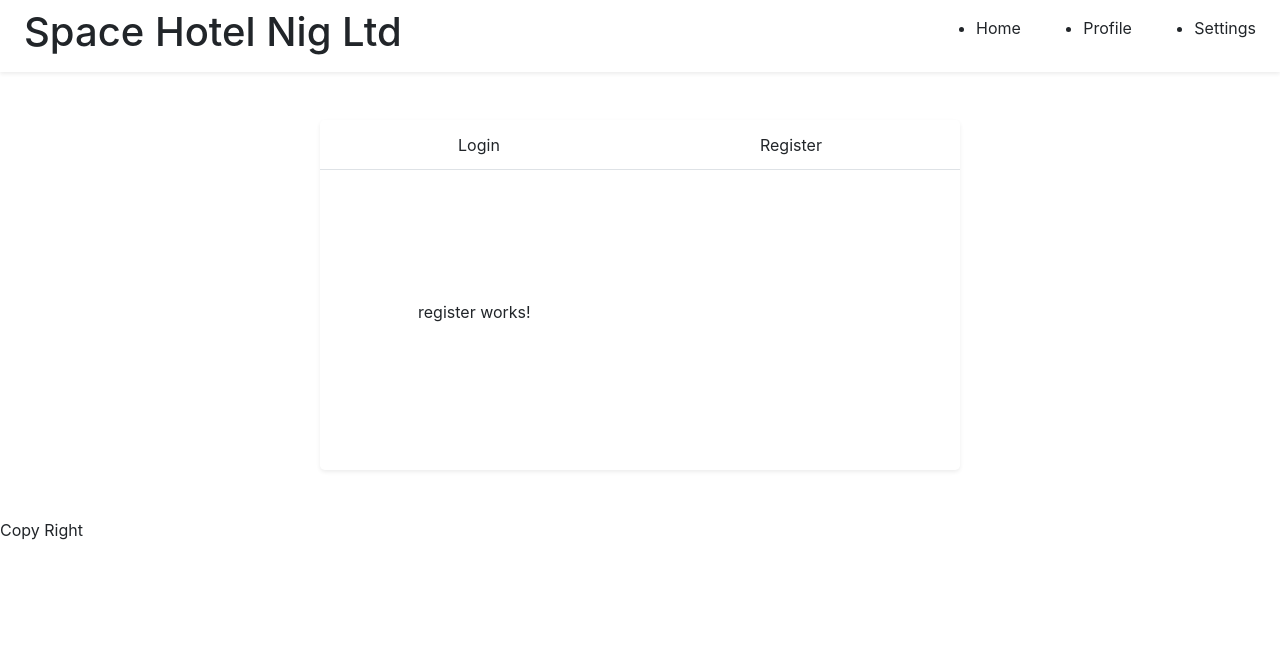
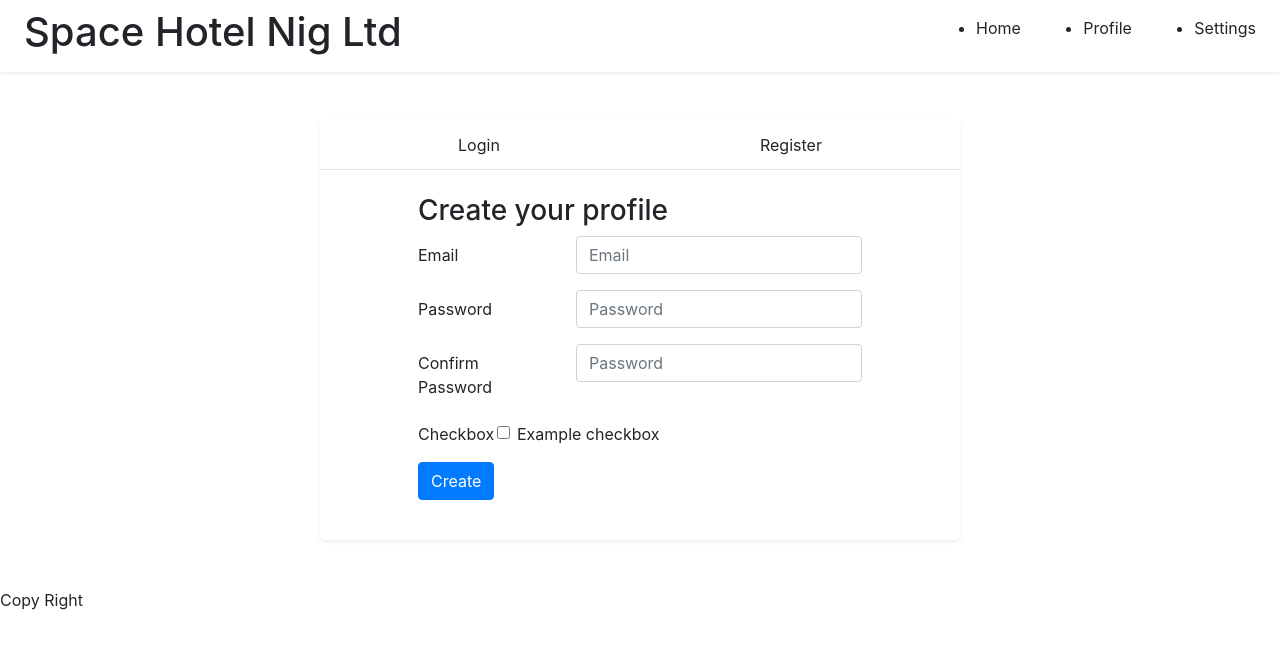
Before and after one commit to inidaname/hotels, an Angular app: page /auth in a window 1280 px wide. Shown: the top 648 px of the page. Built offline with nearby package versions, Linux system fonts and the light colour scheme.

Commit message:
implemented register component

```diff
--- a/src/app/auth/register/register.component.html
+++ b/src/app/auth/register/register.component.html
@@ -1 +1,37 @@
-<p>register works!</p>
+<h3>Create your profile</h3>
+<form>
+  <div class="form-group row">
+    <label for="inputEmail3" class="col-sm-4 col-form-label">Email</label>
+    <div class="col-sm-8">
+      <input type="email" class="form-control" id="inputEmail3" placeholder="Email">
+    </div>
+  </div>
+  <div class="form-group row">
+    <label for="inputPassword3" class="col-sm-4 col-form-label">Password</label>
+    <div class="col-sm-8">
+      <input type="password" class="form-control" id="inputPassword3" placeholder="Password">
+    </div>
+  </div>
+  <div class="form-group row">
+    <label for="inputPassword3" class="col-sm-4 col-form-label">Confirm Password</label>
+    <div class="col-sm-8">
+      <input type="password" class="form-control" id="inputPassword3" placeholder="Password">
+    </div>
+  </div>
+  <div class="form-group row">
+    <div class="col-sm-2">Checkbox</div>
+    <div class="col-sm-10">
+      <div class="form-check">
+        <input class="form-check-input" type="checkbox" id="gridCheck1">
+        <label class="form-check-label" for="gridCheck1">
+          Example checkbox
+        </label>
+      </div>
+    </div>
+  </div>
+  <div class="form-group row">
+    <div class="col-sm-10">
+      <button type="submit" class="btn btn-primary">Create</button>
+    </div>
+  </div>
+</form>
```
